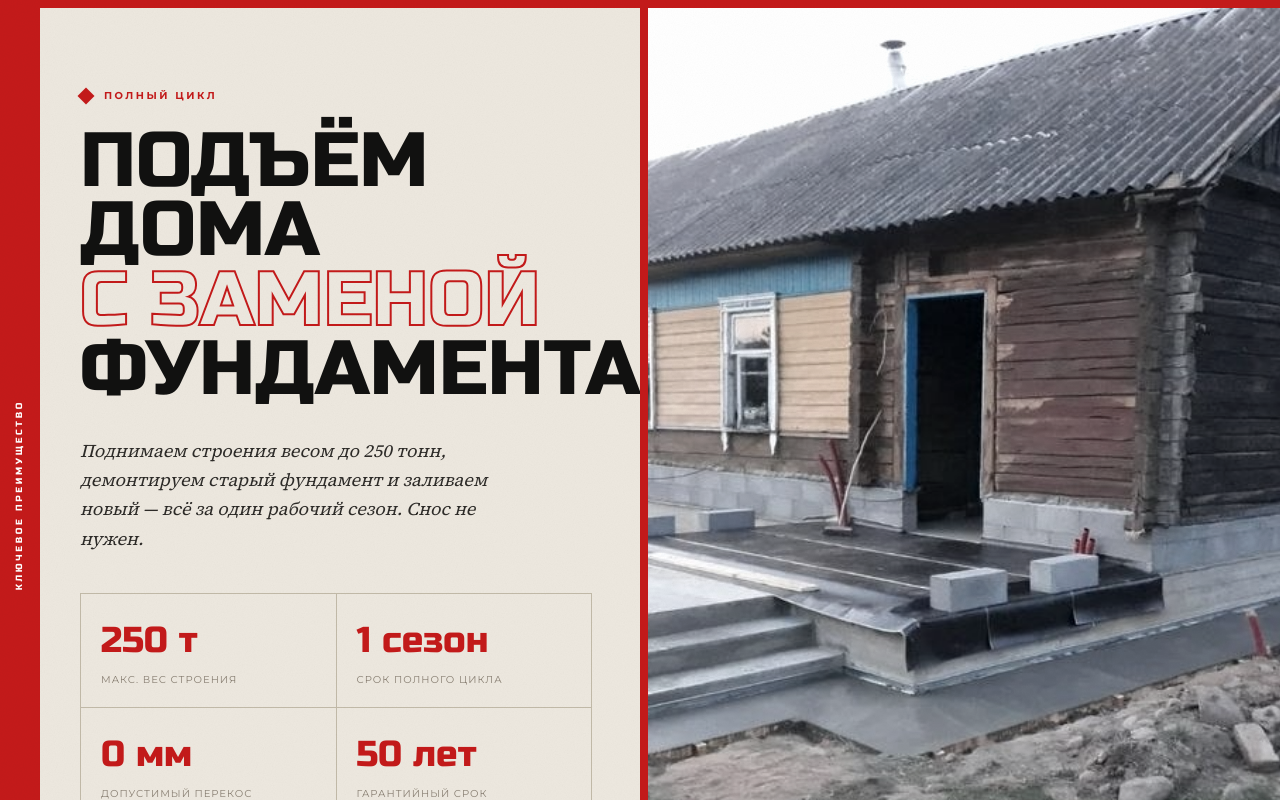
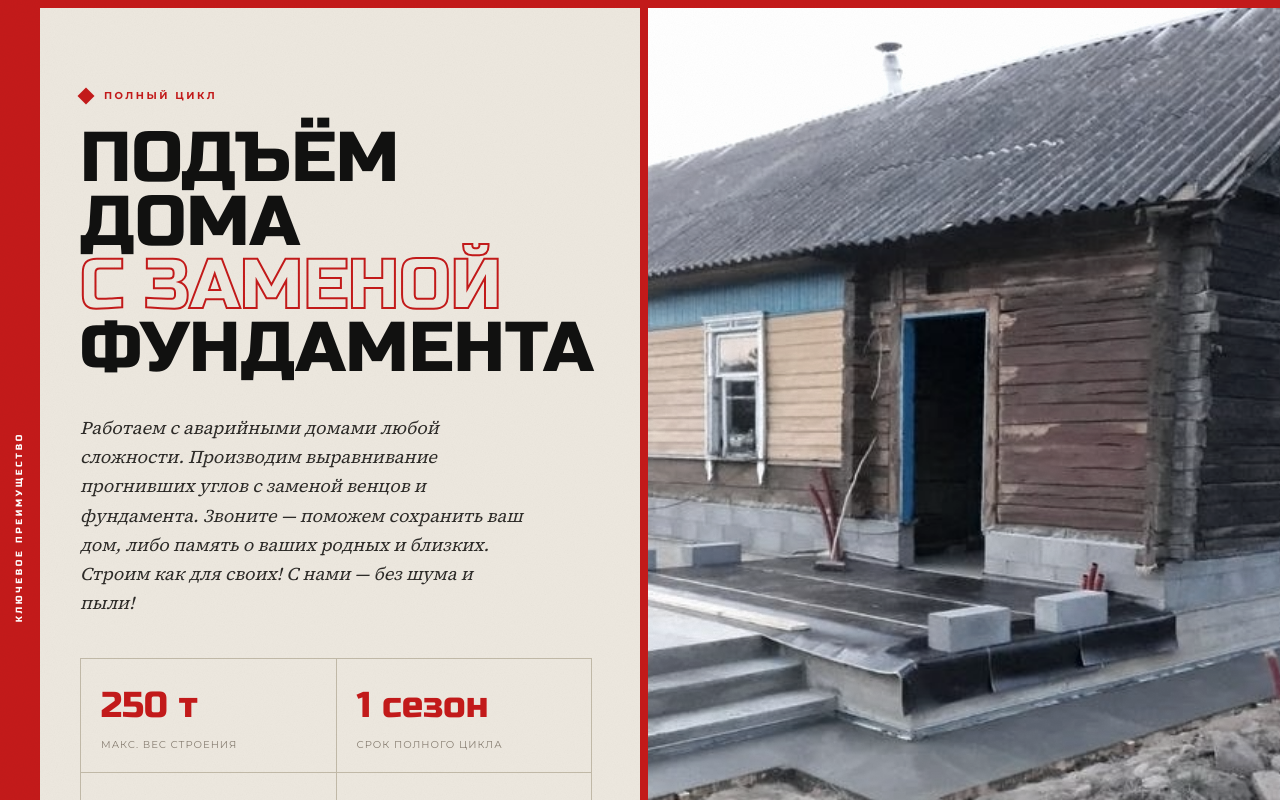
Before and after one commit to rahunak/betonnuy_ritm_nextjs, a Next.js app: page / in a window 1280 px wide. Shown: the part 2620-3420 px from the top of the page. Built offline with nearby package versions, Linux system fonts and the light colour scheme.

Commit message:
style:fix size

```diff
--- a/components/AdvantageSection.tsx
+++ b/components/AdvantageSection.tsx
@@ -24,7 +24,7 @@ export default function AdvantageSection() {
               </div>
 
               <h2 className="font-display text-[#111110] uppercase leading-[0.9] mb-8"
-                style={{ fontSize: "clamp(40px,6vw,90px)" }}>
+                style={{ fontSize: "clamp(37px,5.5vw,85px)" }}>
                 Подъём<br />
                 дома<br />
                 <span className="text-stroke-red">с заменой</span><br />
@@ -32,8 +32,11 @@ export default function AdvantageSection() {
               </h2>
 
               <p className="font-serif text-[#2D2B28] italic text-lg leading-relaxed mb-10 max-w-md">
-                Поднимаем строения весом до 250 тонн, демонтируем старый фундамент
-                и заливаем новый — всё за один рабочий сезон. Снос не нужен.
+                Работаем с аварийными домами любой сложности.
+                Производим выравнивание прогнивших углов с заменой венцов и фундамента.
+                Звоните — поможем сохранить ваш дом, либо память о ваших родных и близких.
+                Строим как для своих!
+                С нами — без шума и пыли!
               </p>
 
               {/* Specs */}
```
